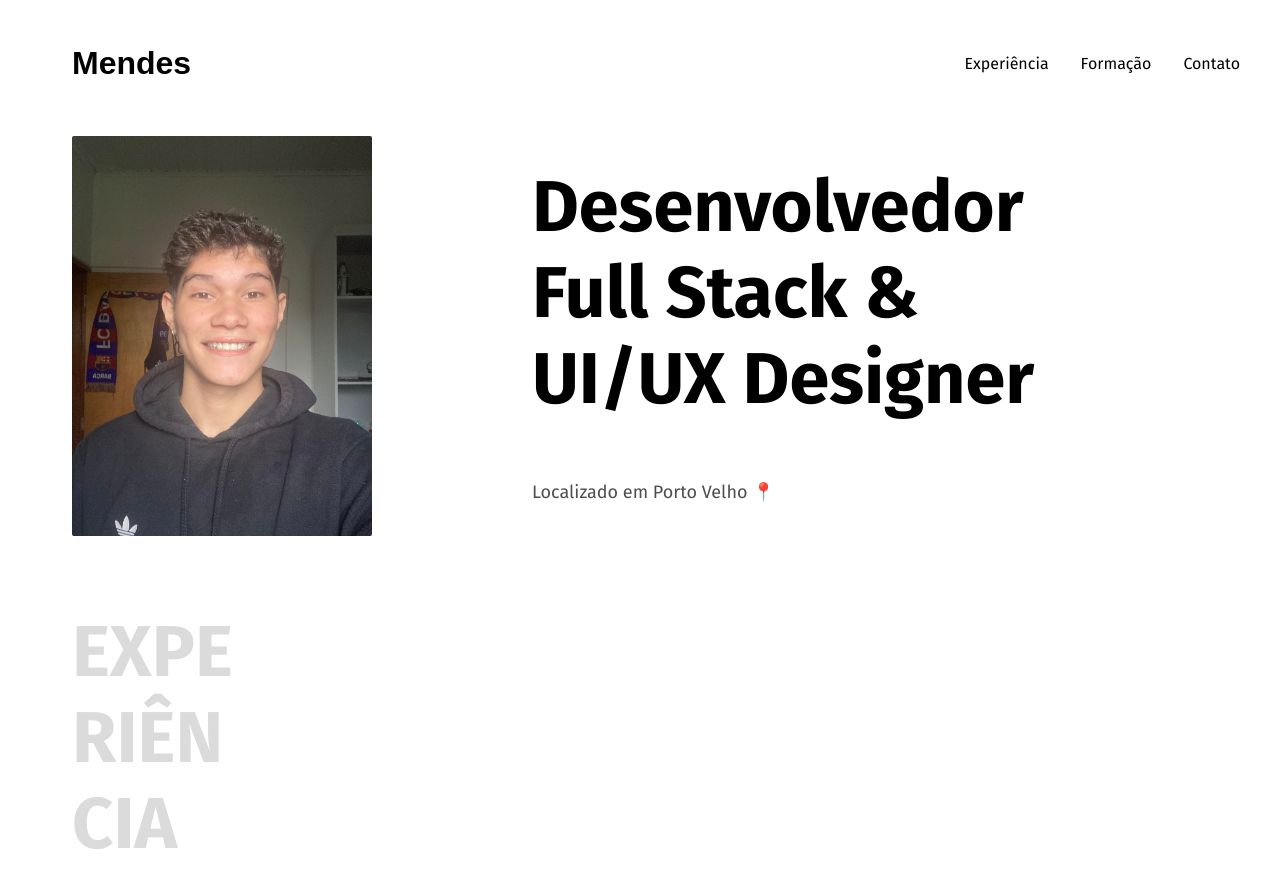
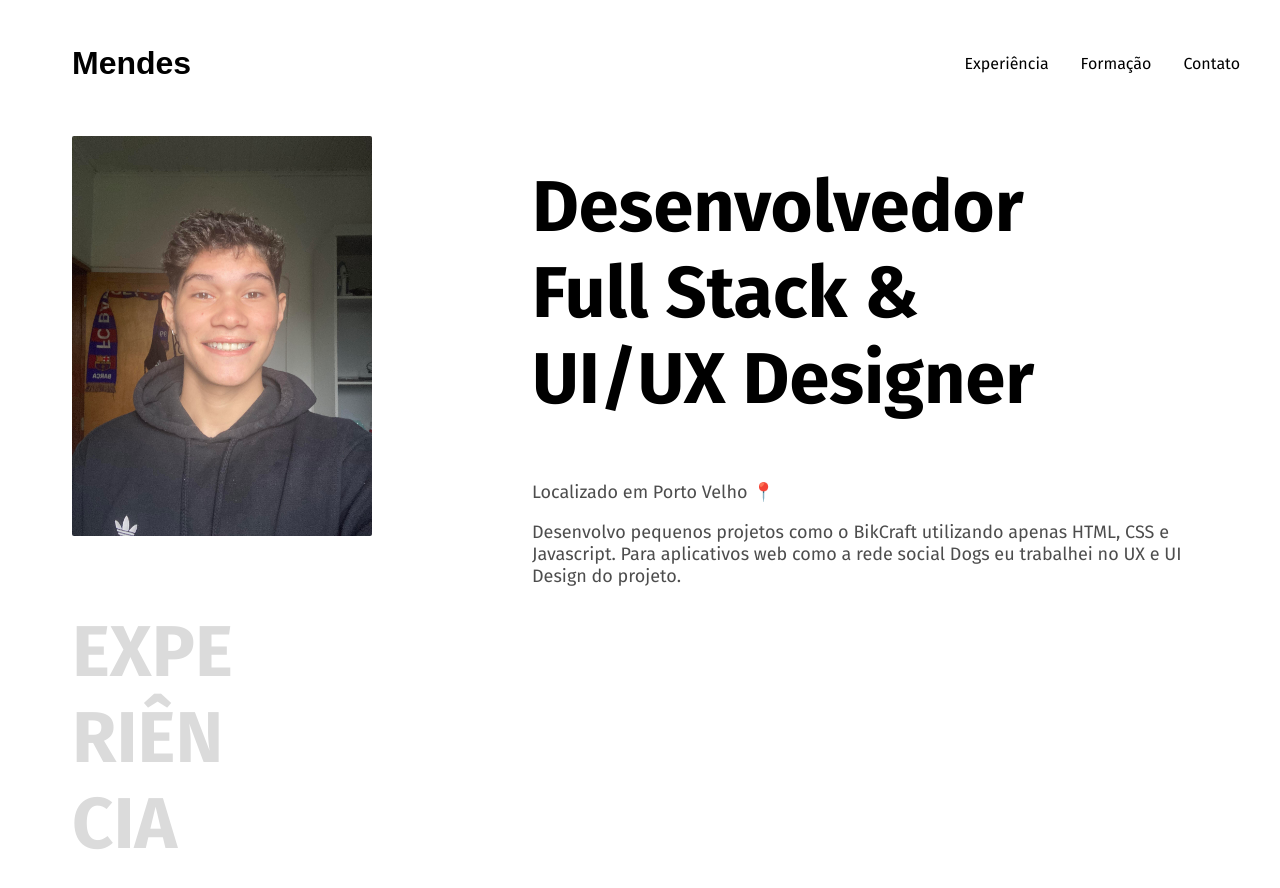
Before and after one commit to GustavoRMendes/figma-portifolio, a Next.js app: page / in a window 1280 px wide. Shown: the top 888 px of the page. Built offline with nearby package versions, Linux system fonts and the light colour scheme.

Commit message:
text experience

```diff
--- a/src/app/page.tsx
+++ b/src/app/page.tsx
@@ -26,15 +26,19 @@ export default function Home () {
             sizes='100vw'
             priority
             className='fotoDePerfil-home'
-          /> <br/>
+          /> <br />
           <h2 className='experiencia-home'>
-          EXPE <br />
-          RIÊN <br/>
-          CIA
+            EXPE <br />
+            RIÊN <br />
+            CIA
           </h2>
         </section>
         <section className='bio-home'> <h1>Desenvolvedor <br /> Full Stack & <br /> UI/UX Designer </h1>
-        <p className='paragraph-main-home'>Localizado em Porto Velho 📍</p>
+          <p className='paragraph-main-home'>Localizado em Porto Velho 📍</p>
+          <p className='paragraph-main-home'>Desenvolvo pequenos projetos como o BikCraft
+            utilizando apenas HTML, CSS e Javascript. Para
+            aplicativos web como a rede social Dogs eu
+            trabalhei no UX e UI Design do projeto.</p>
         </section>
       </main>
 
```
